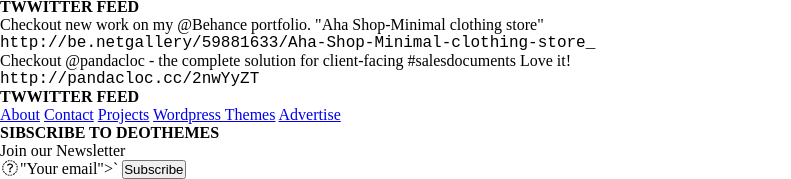
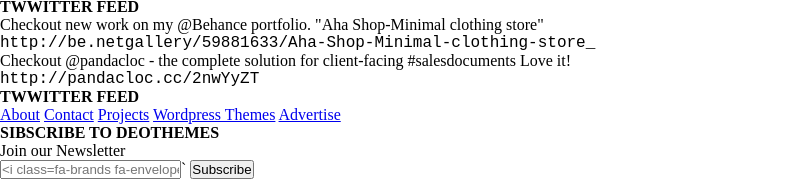
Before and after one commit to JeromeGDev/Maquette_Talis, a website: page index.html in a window 1280 px wide. Shown: the part 4096-4275 px from the top of the page, without its empty margins (0-791 px from the left). Drawn offline with Linux system fonts and the light colour scheme.

Commit message:
Coorection balise i

```diff
--- a/index.html
+++ b/index.html
@@ -282,7 +282,7 @@
 				<p>Join our Newsletter</p>
 				<!-- Chercher comment mettre une enveloppe dans le placeholder -->
 				<form>
-					<input type="email" name="NewsletterSubscription" id="newsletterSub" placeholder=`<i class='fa-brands fa-envelope'></i>"Your email">`
+					<input type="email" name="NewsletterSubscription" id="newsletterSub" placeholder="<i class=fa-brands fa-envelope></i>Your email">`
 					<button type="submit">Subscribe</button>
 				</form>
 			</div>
```
